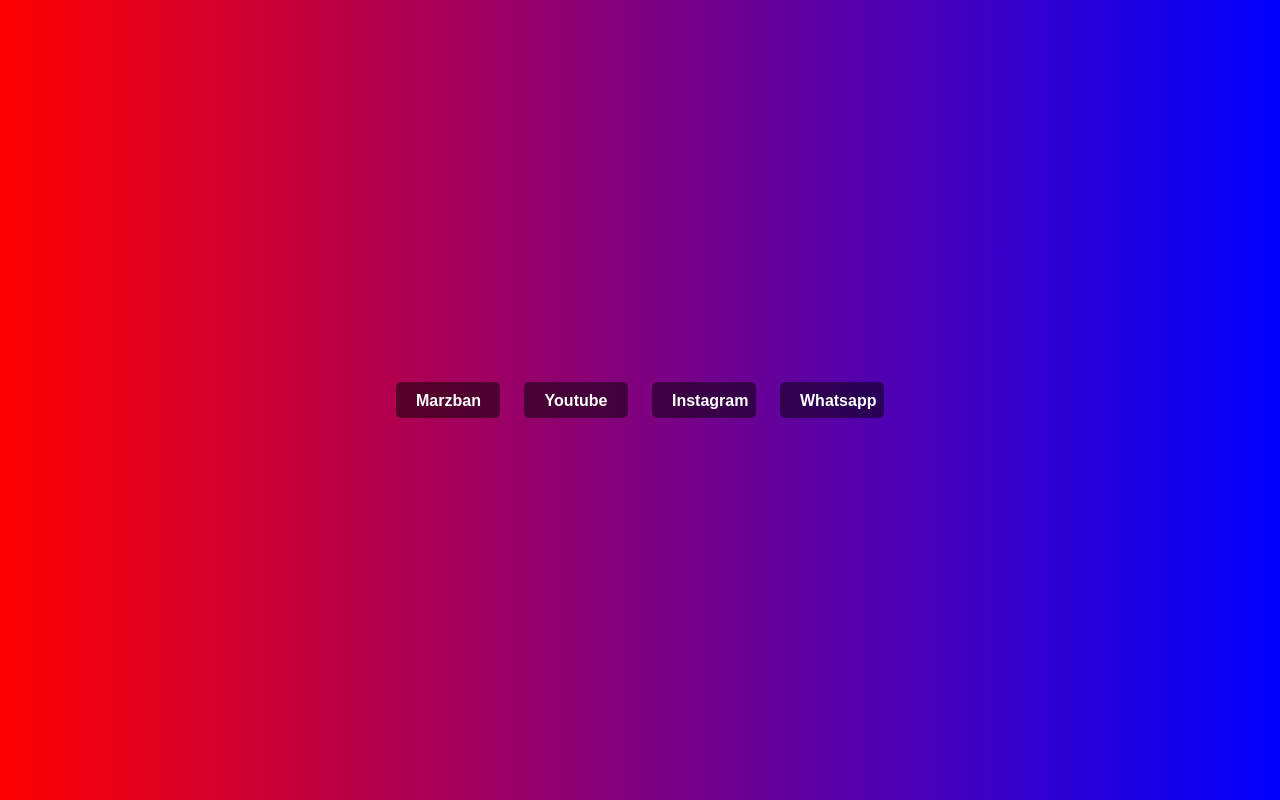
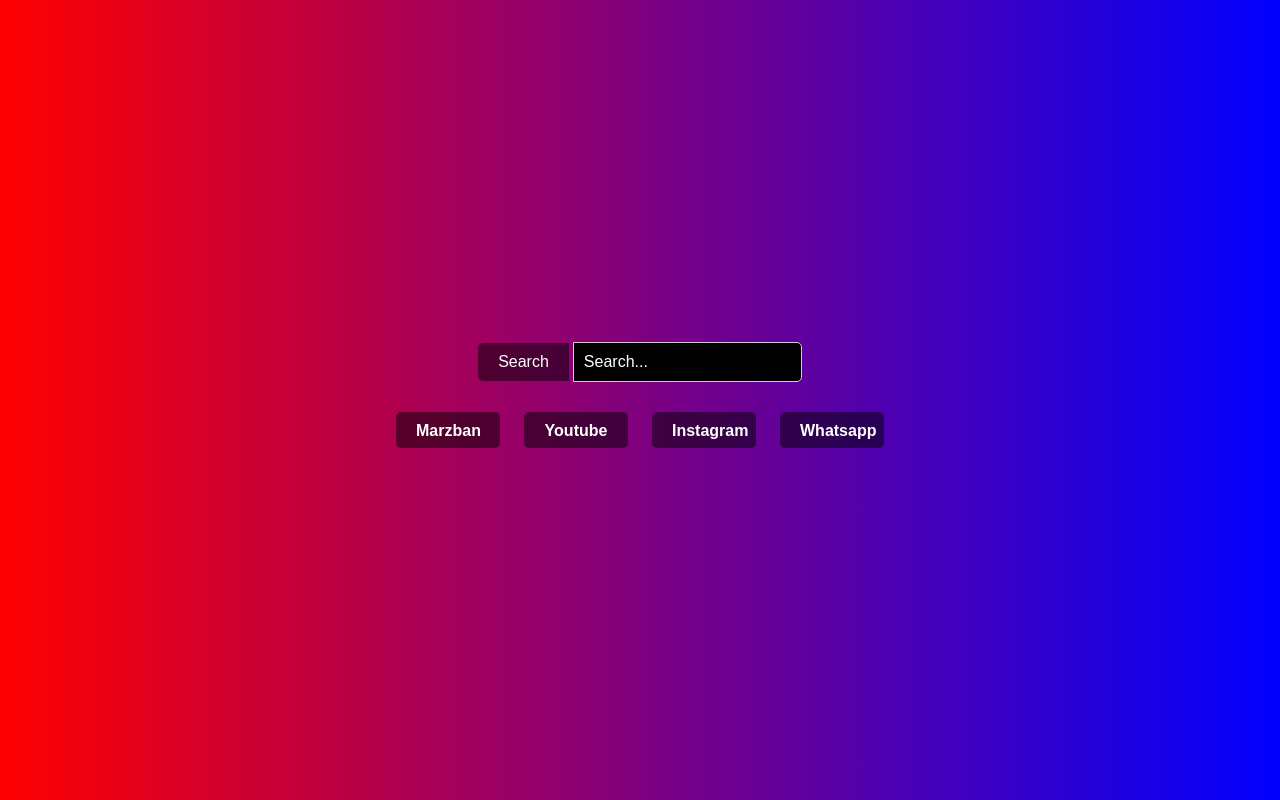
Before and after one commit to Rezanorouze3232323/Local-Host-000, a plain HTML site: page index.html in a window 1280 px wide. Drawn offline with Linux system fonts and the light colour scheme.

Commit message:
searchbar

```diff
--- a/index.html
+++ b/index.html
@@ -10,6 +10,7 @@
             background: linear-gradient(to right, red, blue);
             height: 100vh; /* ارتفاع کامل صفحه */
             display: flex;
+            flex-direction: column; /* چیدمان عمودی */
             justify-content: center;
             align-items: center;
             margin: 0; /* حذف حاشیه پیش‌فرض */
@@ -27,9 +28,40 @@
         .btn:hover {
             background-color: rgba(255, 255, 255, 0.3); /* رنگ پس‌زمینه دکمه در حالت هاور */
         }
+        .search-container {
+            display: flex; /* چیدمان افقی */
+            align-items: center; /* مرکزدهی عمودی */
+            margin-bottom: 20px; /* فاصله بین فیلد جستجو و دکمه‌ها */
+        }
+        .search-button {
+            padding: 10px 20px;
+            border: none;
+            border-radius: 5px 0 0 5px; /* گوشه‌های چپ دکمه گرد */
+            background-color: rgba(0, 0, 0, 0.5); /* رنگ پس‌زمینه دکمه */
+            color: white; /* رنگ متن دکمه */
+            cursor: pointer;
+            font-size: 16px;
+        }
+        .search-input {
+            padding: 10px;
+            font-size: 16px;
+            border: 1px solid #ccc;
+            border-radius: 0 5px 5px 0; /* گوشه‌های راست کادر گرد */
+            background-color: black; /* پس‌زمینه مشکی */
+            color: white; /* رنگ متن سفید */
+        }
+        .search-input::placeholder {
+            color: white; /* رنگ متن placeholder */
+        }
     </style>
 </head>
 <body>
+    <div class="search-container">
+        <form action="https://www.google.com/search" method="get" target="_blank">
+            <button type="submit" class="search-button">Search</button>
+            <input type="text" name="q" class="search-input" placeholder="Search..." required>
+        </form>
+    </div>
     <center>
         <a href="https://a-l.fl-sub.site:2096/dashboard"><button class="btn"> Marzban </button></a>
         <a href="https://www.youtube.com/"><button class="btn"> Youtube </button></a>
```
Lines whose indentation alone changed are shown as unchanged.
